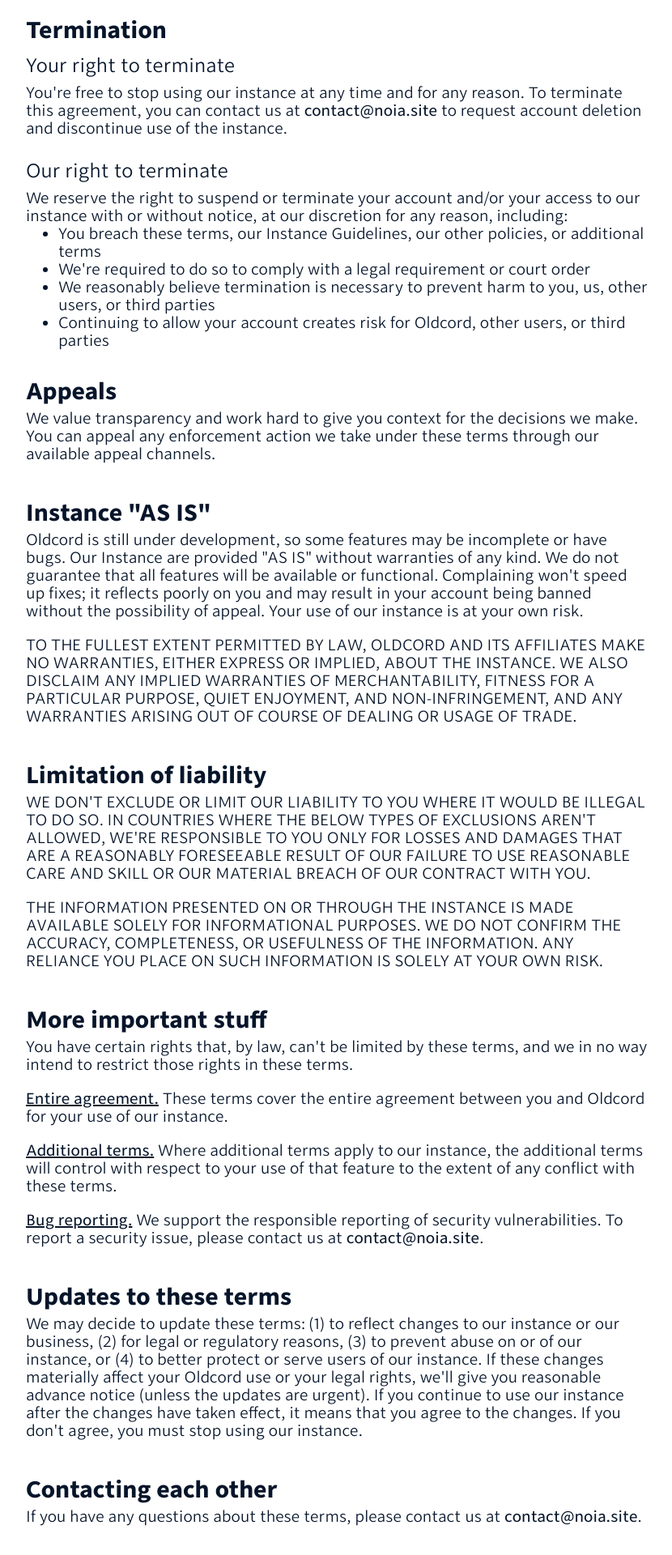
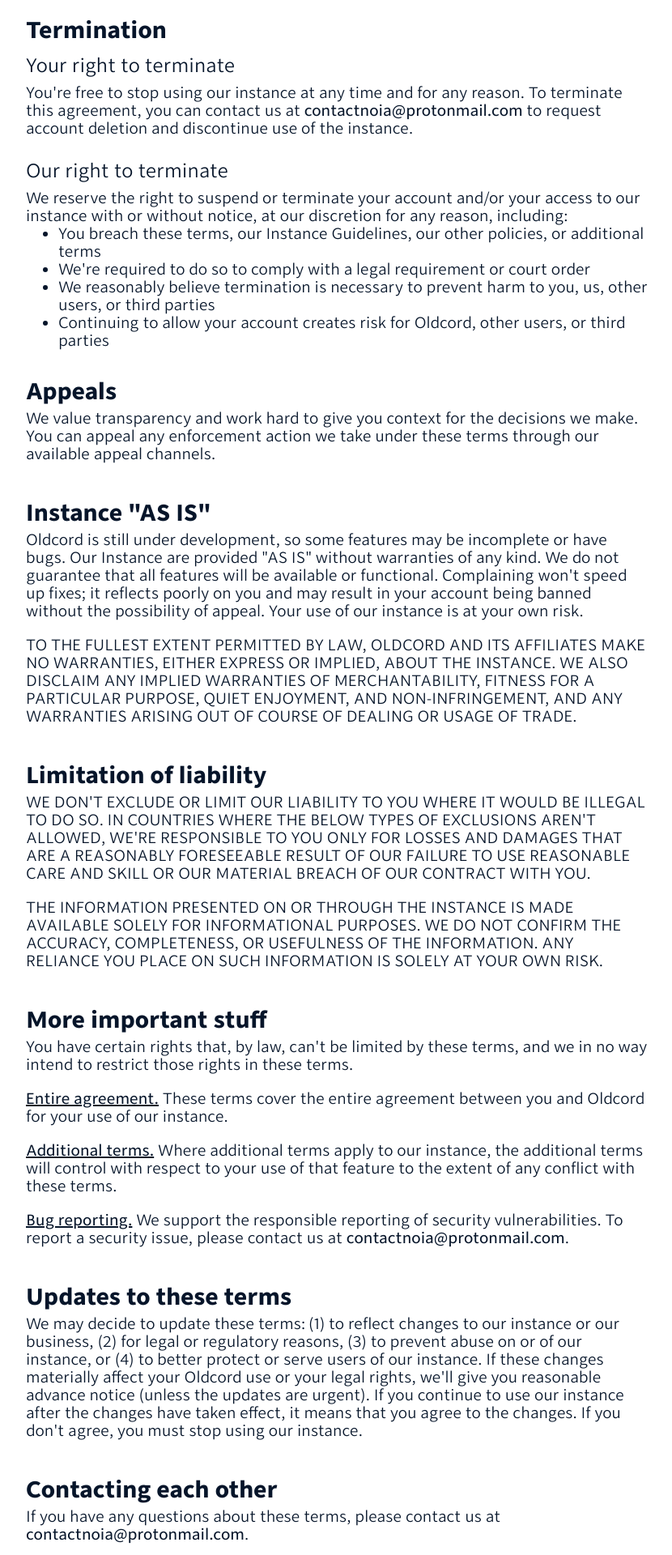
Before and after one commit to oldcordapp/WebsiteV2, a React (Vite) app: page /terms in a window 1280 px wide. Shown: the part 3440-5360 px from the top of the page at 81% size, without its empty margins (224-1054 px from the left). Built offline with nearby package versions, Linux system fonts and the light colour scheme; no server answers.

Commit message:
Fix contact & info links

```diff
--- a/src/components/dialogBox.jsx
+++ b/src/components/dialogBox.jsx
@@ -9,7 +9,7 @@ const CHECKBOXES = [
   },
   {
     id: 'guidelines',
-    label: 'I have read the T&C, Privacy Policy and Instance Guidelines.'
+    label: 'I have read the Instance Terms, Privacy Policy and Instance Guidelines.'
   }
 ];
 
@@ -65,8 +65,8 @@ const DialogBox = ({ isOpen, onClose, redirectUrl }) => {
         </span>
 
         <span className={styles.subtitle} style={{ marginBottom: "20px" }}>
-          Finally, please also read the{' '}
-          {['T&C', 'Privacy Policy', 'Cookie Policy', 'Instance Guidelines'].map((text, i, arr) => (
+          Finally, please also read the information about {' '}
+          {['Terms', 'Privacy', 'Cookies', 'Guidelines'].map((text, i, arr) => (
             <span key={text}>
               <a href={`/${text.toLowerCase().replace(/\s/g, '')}`}>{text}</a>
               {i < arr.length - 1 && (i === arr.length - 2 ? ' and ' : ', ')}
--- a/src/pages/cookies.jsx
+++ b/src/pages/cookies.jsx
@@ -98,7 +98,7 @@ const Cookies = () => {
           <span className={sectionStyles.text}>
             If you have any questions or concerns regarding our Cookie Policy,
             please feel free to contact us at
-            <span className={sectionStyles.bold}> contact@noia.site</span>.
+            <span className={sectionStyles.bold}> contactnoia@protonmail.com</span>.
           </span>
           <span className={sectionStyles.text}>
             Thank you for using Oldcord!
--- a/src/pages/privacy.jsx
+++ b/src/pages/privacy.jsx
@@ -244,7 +244,7 @@ const Privacy = () => {
             You can request data deletion or exercise your privacy rights by:
           </span>
           <ul>
-            <li className={sectionStyles.text}>Email: contact@noia.site</li>
+            <li className={sectionStyles.text}>Email: contactnoia@protonmail.com</li>
             <li className={sectionStyles.text}>
               Direct Message: Through our Instance or Discord
             </li>
@@ -278,7 +278,7 @@ const Privacy = () => {
             practices, please contact us:
           </span>
           <ul>
-            <li className={sectionStyles.text}>Email: contact@noia.site</li>
+            <li className={sectionStyles.text}>Email: contactnoia@protonmail.com</li>
             <li className={sectionStyles.text}>
               Direct Message: Through our Instance or Discord
             </li>
--- a/src/pages/terms.jsx
+++ b/src/pages/terms.jsx
@@ -218,7 +218,7 @@ const Terms = () => {
           <span className={sectionStyles.text}>
             You're free to stop using our instance at any time and for any
             reason. To terminate this agreement, you can contact us at
-            <span className={sectionStyles.bold}> contact@noia.site</span> to
+            <span className={sectionStyles.bold}> contactnoia@protonmail.com</span> to
             request account deletion and discontinue use of the instance.
           </span>
 
@@ -321,7 +321,7 @@ const Terms = () => {
             </span>
             {" "}We support the responsible reporting of security
             vulnerabilities. To report a security issue, please contact us at
-            <span className={sectionStyles.bold}> contact@noia.site</span>.
+            <span className={sectionStyles.bold}> contactnoia@protonmail.com</span>.
           </span>
 
           <span className={sectionStyles.title}>Updates to these terms</span>
@@ -340,7 +340,7 @@ const Terms = () => {
           <span className={sectionStyles.title}>Contacting each other</span>
           <span className={sectionStyles.text}>
             If you have any questions about these terms, please contact us at
-            <span className={sectionStyles.bold}> contact@noia.site</span>.
+            <span className={sectionStyles.bold}> contactnoia@protonmail.com</span>.
           </span>
         </div>
       </div>
```
